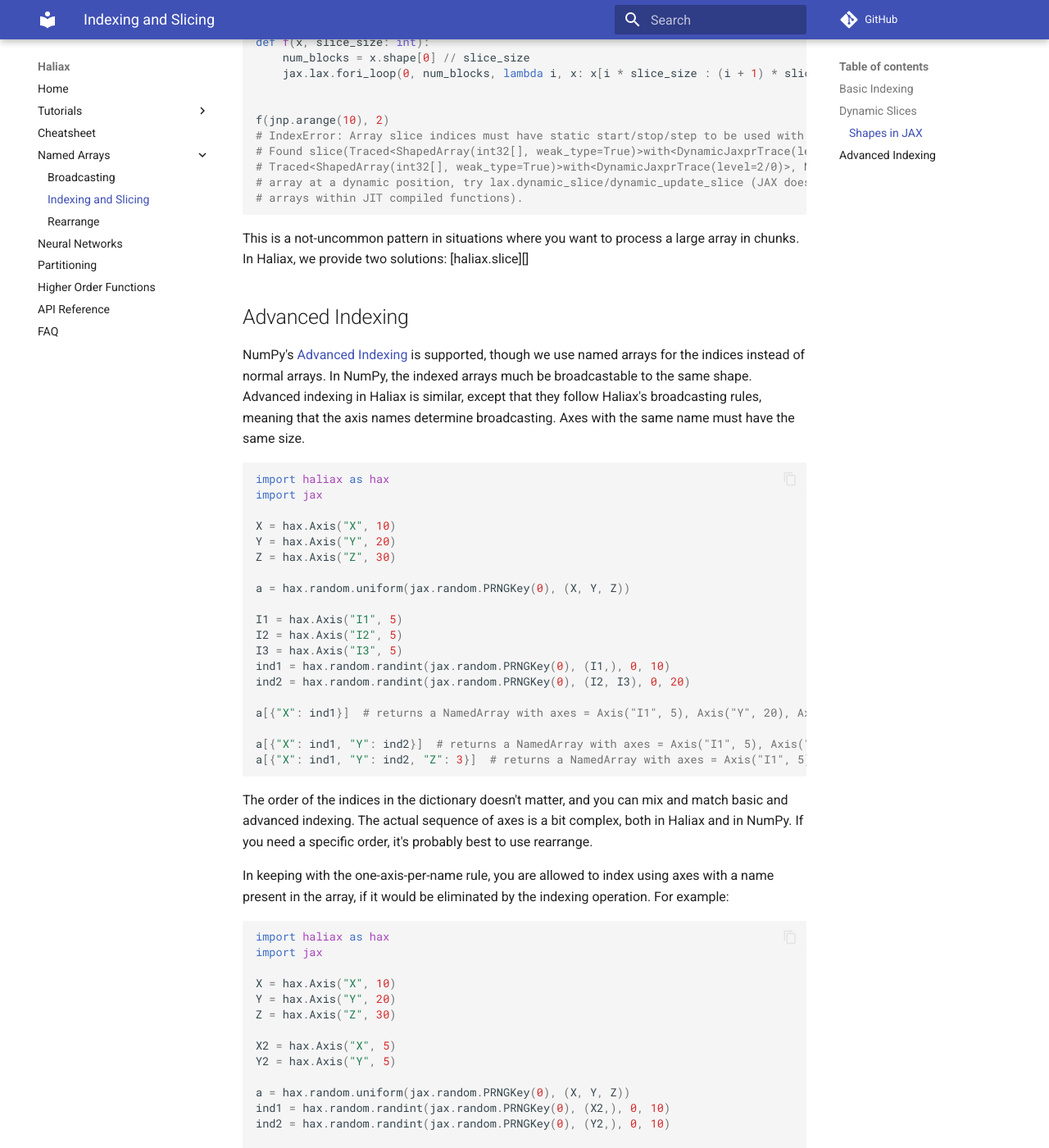
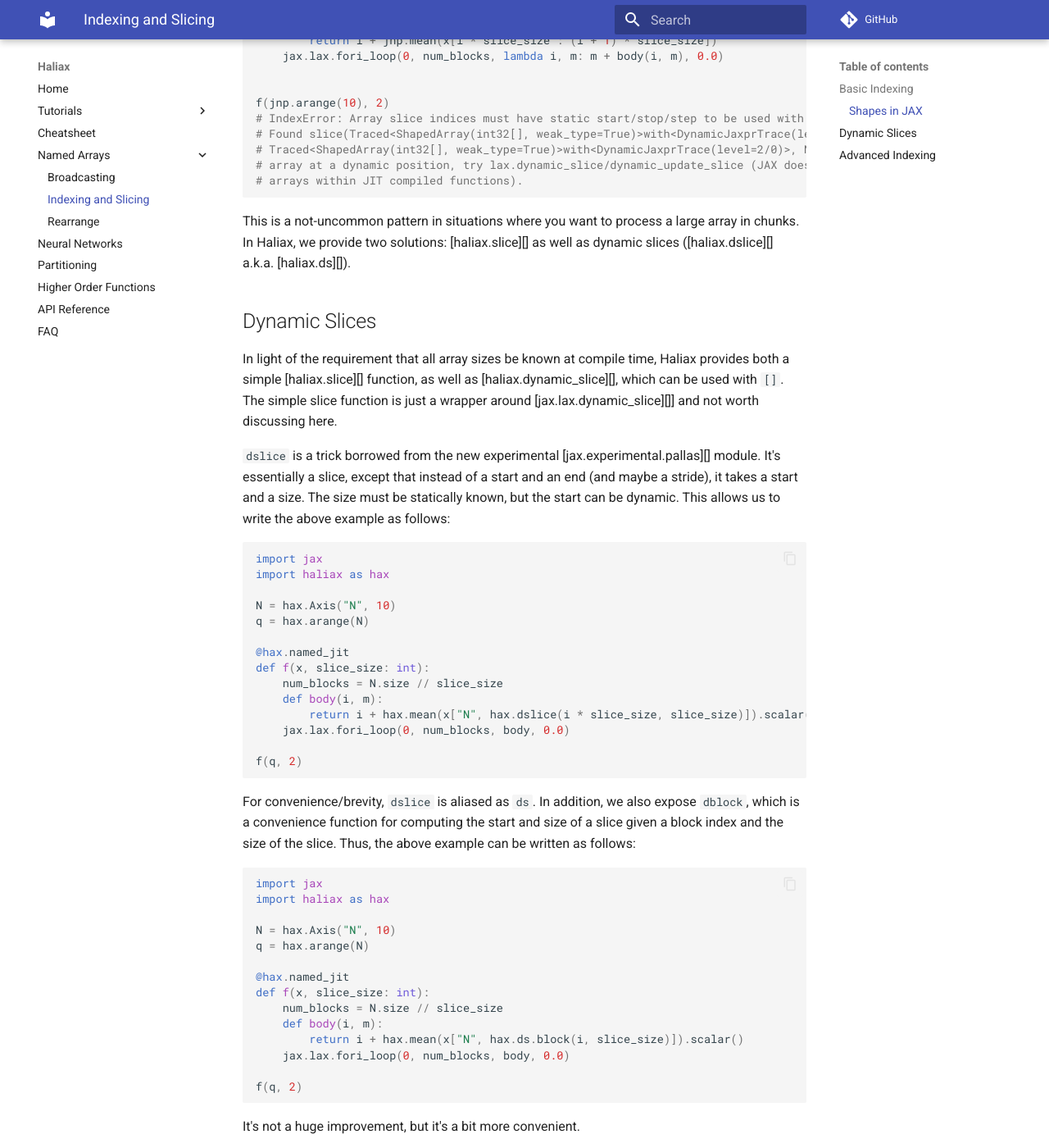
Before and after one commit to stanford-crfm/haliax, an MkDocs documentation site: the page built from docs/indexing.md, in a window 1280 px wide and 1400 px high, scrolled down 1344 px. Shown: the whole window at 82% size. Built offline with MkDocs 1.6.1 and Material for MkDocs 9.7.7, drawn with Linux system fonts in a browser that asks for light colours; comment, search, counter and statistics services are not loaded; some of the changed text lies outside the part shown.

Commit message:
add docs for dslice

````diff
--- a/docs/indexing.md
+++ b/docs/indexing.md
@@ -54,7 +53,9 @@
 @jax.jit
 def f(x, slice_size: int):
     num_blocks = x.shape[0] // slice_size
-    jax.lax.fori_loop(0, num_blocks, lambda i, x: x[i * slice_size : (i + 1) * slice_size], x)
+    def body(i, m):
+        return i + jnp.mean(x[i * slice_size : (i + 1) * slice_size])
+    jax.lax.fori_loop(0, num_blocks, lambda i, m: m + body(i, m), 0.0)
 
 
 f(jnp.arange(10), 2)
@@ -66,16 +67,65 @@
 ```
 
 This is a not-uncommon pattern in situations where you want to process a large array in chunks. In Haliax, we provide
-two solutions: [haliax.slice][]
+two solutions: [haliax.slice][] as well as dynamic slices ([haliax.dslice][] a.k.a. [haliax.ds][]).
 
+## Dynamic Slices
+
+In light of the requirement that all array sizes be known at compile time, Haliax provides both a simple [haliax.slice][]
+function, as well as [haliax.dynamic_slice][], which can be used with `[]`. The simple slice function is just a wrapper
+around [jax.lax.dynamic_slice][]] and not worth discussing here.
+
+`dslice` is a trick borrowed from the new experimental [jax.experimental.pallas][] module. It's essentially a slice,
+except that instead of a start and an end (and maybe a stride), it takes a start and a size. The size must be
+statically known, but the start can be dynamic. This allows us to write the above example as follows:
+
+```python
+import jax
+import haliax as hax
+
+N = hax.Axis("N", 10)
+q = hax.arange(N)
+
+@hax.named_jit
+def f(x, slice_size: int):
+    num_blocks = N.size // slice_size
+    def body(i, m):
+        return i + hax.mean(x["N", hax.dslice(i * slice_size, slice_size)]).scalar()
+    jax.lax.fori_loop(0, num_blocks, body, 0.0)
+
+f(q, 2)
+```
+
+For convenience/brevity, `dslice` is aliased as `ds`. In addition, we also expose `dblock`, which is a convenience
+function for computing the start and size of a slice given a block index and the size of the slice. Thus, the above
+example can be written as follows:
+
+```python
+import jax
+import haliax as hax
+
+N = hax.Axis("N", 10)
+q = hax.arange(N)
+
+@hax.named_jit
+def f(x, slice_size: int):
+    num_blocks = N.size // slice_size
+    def body(i, m):
+        return i + hax.mean(x["N", hax.ds.block(i, slice_size)]).scalar()
+    jax.lax.fori_loop(0, num_blocks, body, 0.0)
+
+f(q, 2)
+```
+
+It's not a huge improvement, but it's a bit more convenient.
 
 
 ## Advanced Indexing
 
-NumPy's [Advanced Indexing](https://numpy.org/doc/stable/user/basics.indexing.html#advanced-indexing) is supported,
-though we use named arrays for the indices instead of normal arrays. In NumPy, the indexed arrays much be
-broadcastable to the same shape. Advanced indexing in Haliax is similar, except that they follow Haliax's broadcasting rules,
-meaning that the axis names determine broadcasting. Axes with the same name must have the same size.
+NumPy's [Advanced Indexing](https://numpy.org/doc/stable/user/basics.indexing.html#advanced-indexing) is supported, though we use named arrays for the indices instead of normal arrays.
+In NumPy, the indexed arrays much be broadcastable to the same shape.Advanced indexing in Haliax is similar, except that
+they follow Haliax's broadcasting rules, meaning that the axis names determine broadcasting.Axes with the same name must
+have the same size.
 
 ```python
 import haliax as hax
````
Also changed, not shown: other parts of docs/indexing.md (+0 -1 lines), docs/api.md (+6 -0 lines), docs/cheatsheet.md (+48 -30 lines), src/haliax/__init__.py (+14 -4 lines), 1 other file.
